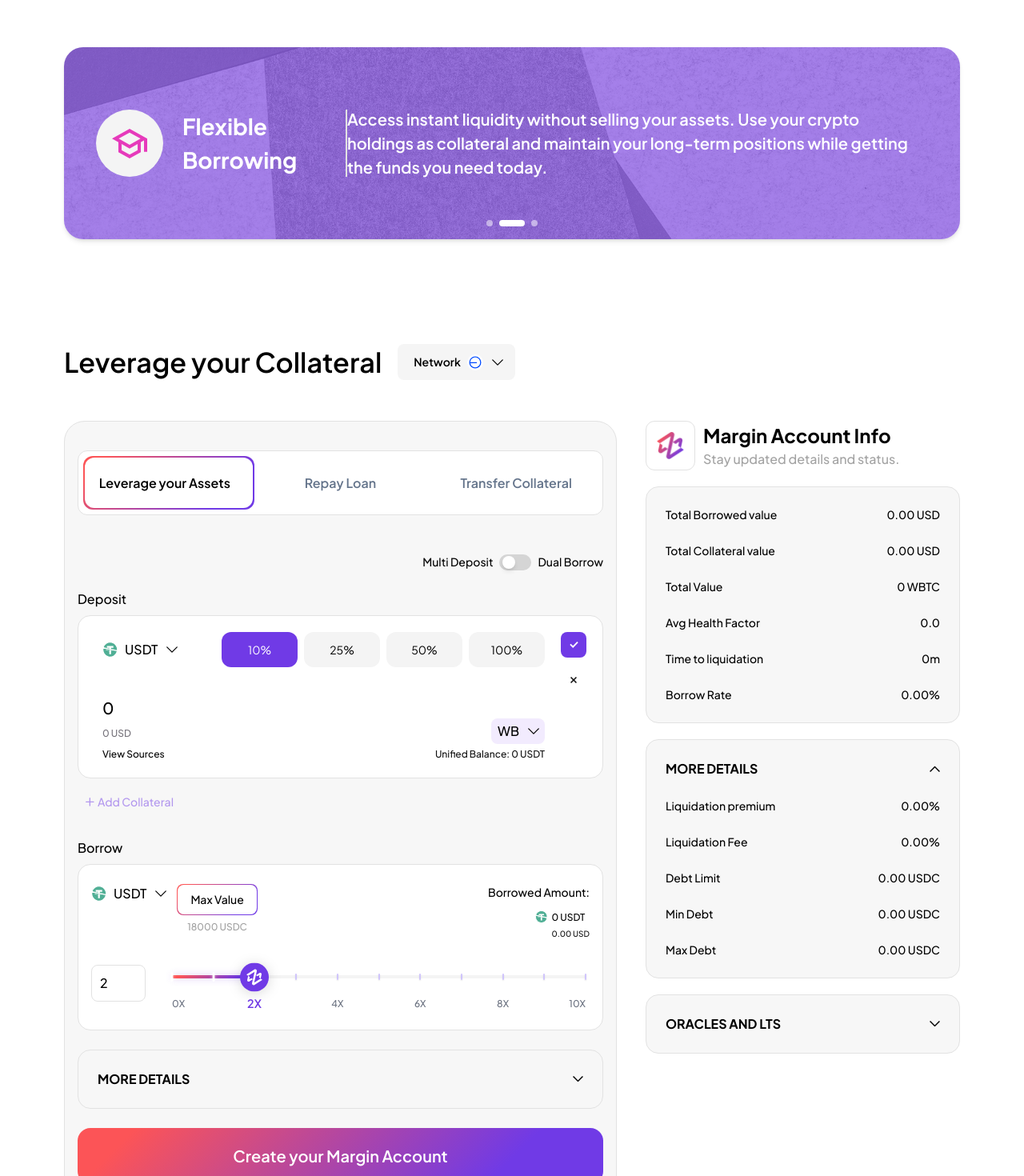
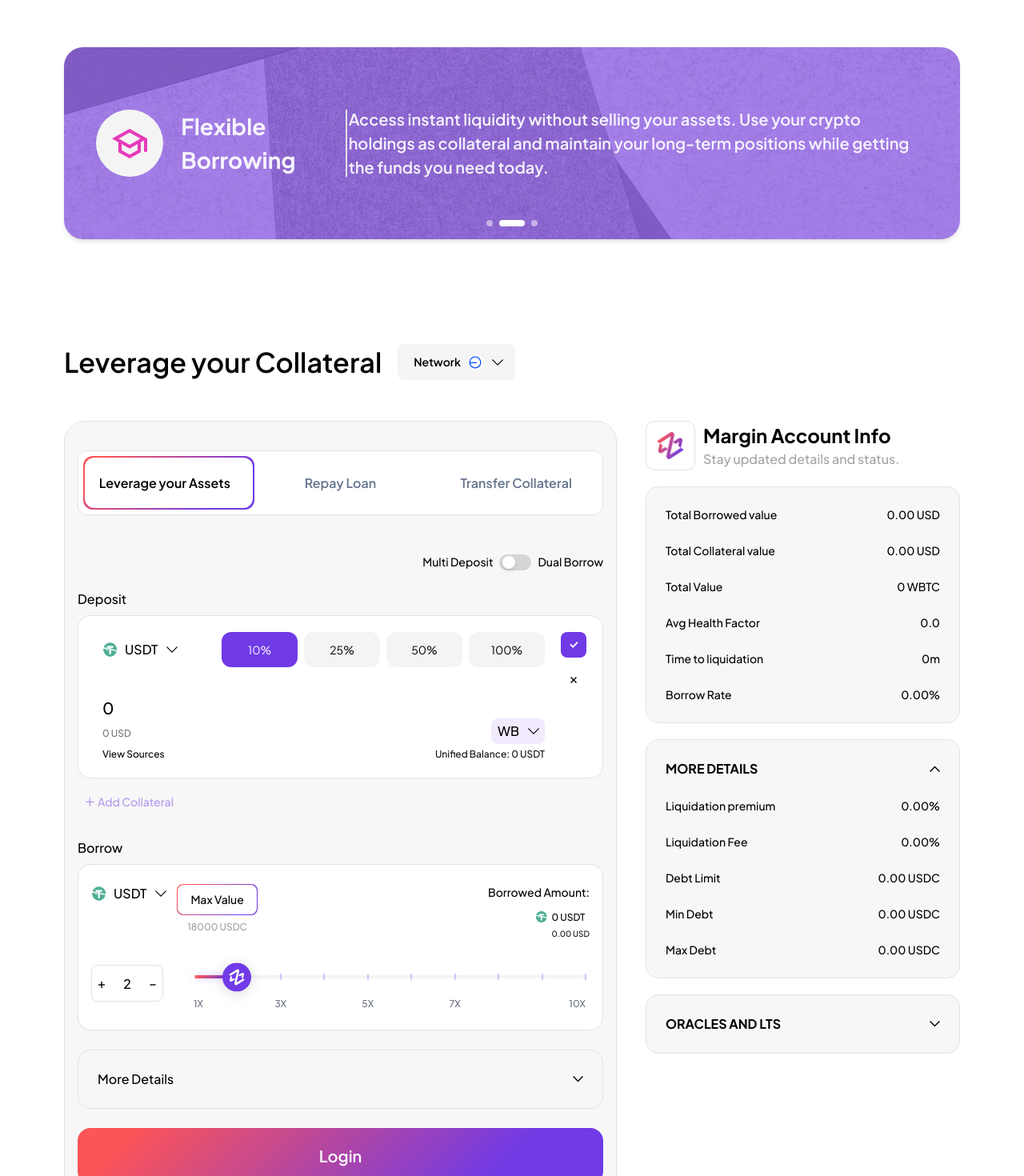
Before and after one commit to vannafinance/Vanna_Web_App, a Next.js app: page /margin in a window 1280 px wide. Shown: the part 100-1570 px from the top of the page at 80% size. Built offline with nearby package versions, Linux system fonts and the light colour scheme.

Commit message:
margin flow ui improvements

```diff
--- a/app/margin/page.tsx
+++ b/app/margin/page.tsx
@@ -21,22 +21,28 @@ import { useCollateralBorrowStore } from "@/store/collateral-borrow-store";
 import { useUserStore } from "@/store/user";
 
 const Margin = () => {
-
   // State to trigger tab switch to Repay Loan
   const [switchToRepayTab, setSwitchToRepayTab] = useState(false);
 
   // Ref for scrolling to LeverageCollateral component
   const leverageCollateralRef = useRef<HTMLDivElement>(null);
 
-  // Scroll to LeverageCollateral when repay is clicked
-  useEffect(() => {
-    if (switchToRepayTab && leverageCollateralRef.current) {
-      // Small delay to ensure tab switch happens first
-      setTimeout(() => {
-        leverageCollateralRef.current?.scrollIntoView({
+  // Common function to scroll to leverage section
+  const scrollToLeverageSection = () => {
+    if (leverageCollateralRef.current) {
+      leverageCollateralRef.current.scrollIntoView({
         behavior: "smooth",
         block: "start",
       });
+    }
+  };
+
+  // Scroll to LeverageCollateral when repay is clicked
+  useEffect(() => {
+    if (switchToRepayTab) {
+      // Small delay to ensure tab switch happens first
+      setTimeout(() => {
+        scrollToLeverageSection();
       }, 100);
     }
   }, [switchToRepayTab]);
@@ -76,7 +82,9 @@ const Margin = () => {
   const debtLimit = useMarginAccountInfoStore((state) => state.debtLimit);
   const minDebt = useMarginAccountInfoStore((state) => state.minDebt);
   const maxDebt = useMarginAccountInfoStore((state) => state.maxDebt);
-  const hasMarginAccount = useMarginAccountInfoStore((state) => state.hasMarginAccount);
+  const hasMarginAccount = useMarginAccountInfoStore(
+    (state) => state.hasMarginAccount
+  );
 
   // Format data for InfoCard component
   const marginAccountInfo = {
@@ -109,7 +117,7 @@ const Margin = () => {
         <Carousel items={carouselItems} autoplayInterval={5000} />
       </motion.section>
 
-      {userAddress &&
+      {userAddress && (
         <motion.section
           className="px-[80px]  w-full h-[405px]"
           initial={{ opacity: 0, y: 30 }}
@@ -117,13 +125,12 @@ const Margin = () => {
           viewport={{ once: true, margin: "-100px" }}
           transition={{ duration: 0.5, ease: "easeOut" }}
         >
-        <div className="h-full w-full border-[1px] flex flex-col justify-center   border-[#E2E2E2] bg-[#F7F7F7] rounded-[24px] ">
-          <div className="grid grid-cols-3 grid-rows-2 gap-x-[20px] gap-y-[0] ">
+            <div className=" border-[1px]   border-[#E2E2E2] bg-[#F7F7F7] rounded-[24px] w-full h-full grid grid-cols-3 grid-rows-2 gap-x-[20px] gap-y-[0] place-items-center ">
               {/* Map through account stats items */}
               {accountStatsItems.map((item, idx) => {
                 return (
                   <motion.article
-                  className="bg-black flex flex-col justify-center  w-full h-full rounded-[24px]  col-span-1 row-span-1 "
+                    className="px-[20px]  flex flex-col justify-center   w-[397.33px] h-[168.5px] rounded-[10px]  col-span-1 row-span-1 "
                     key={idx}
                     initial={{ opacity: 0, y: 20 }}
                     whileInView={{ opacity: 1, y: 0 }}
@@ -134,10 +141,9 @@ const Margin = () => {
                       ease: "easeOut",
                     }}
                   >
-                  <div className="bg-red-500 p-[20px] h-fit rounded-[10px] w-full flex flex-col justify-center items-center gap-[40px]">
                     <div className="w-full h-fit flex items-start gap-[16px] ">
                       <motion.div
-                      className="bg-blue-500 w-[52px] h-[52px] flex flex-col justify-center items-center p-[2.89px] bg-white rounded-[69.33px] flex-shrink-0"
+                        className=" w-[52px] h-[52px] flex flex-col justify-center items-center p-[2.89px] bg-white rounded-[69.33px] flex-shrink-0"
                         initial={{ scale: 0 }}
                         whileInView={{ scale: 1 }}
                         viewport={{ once: true }}
@@ -155,36 +161,35 @@ const Margin = () => {
                           src={item.icon}
                         />
                       </motion.div>
-                    <div className="bg-yellow-500 flex flex-col gap-[32px] w-full ">
-                      <div className="flex flex-col justify-center bg-green-500 w-[289.33px]  text-[20px]  font-semibold">
+                      <div className=" flex flex-col gap-[32px] w-full ">
+                        <div className="flex flex-col justify-center  w-[289.33px]  text-[20px]  font-semibold">
                           {item.name}
                         </div>
                         <motion.div
-                        className="text-[32px] font-bold"
+                          className="text-[32px] font-bold text-neutral-600"
                           initial={{ opacity: 0 }}
                           whileInView={{ opacity: 1 }}
                           viewport={{ once: true }}
                           transition={{ duration: 0.4, delay: idx * 0.1 + 0.3 }}
                         >
                           {item.id === "netHealthFactor" ? "" : "$"}
-                        {hasMarginAccount ? accountStats[item.id as keyof typeof accountStats] ||
-                          "0" : "0"}
+                          {hasMarginAccount
+                            ? accountStats[
+                                item.id as keyof typeof accountStats
+                              ] || "0"
+                            : "0"}
                         </motion.div>
                       </div>
-                    </div>
-
                     </div>
                   </motion.article>
                 );
               })}
             </div>
-        </div>
-      </motion.section>}
+        </motion.section>
+      )}
 
       {/* Main leverage section */}
       <section className=" w-full p-[80px]  flex flex-col gap-[48px]">
-
-
         <motion.section
           className="w-full h-fit  flex flex-col gap-[48px]"
           initial={{ opacity: 0, y: 30 }}
@@ -209,16 +214,16 @@ const Margin = () => {
           </motion.header>
 
           {/* Two column layout: Leverage form and Info card */}
-        <div className="flex gap-[36px]" ref={leverageCollateralRef}>
+          <div className="flex gap-[36px] relative" ref={leverageCollateralRef}>
             {/* Left: Leverage collateral form */}
             <LeverageCollateral
               switchToRepayTab={switchToRepayTab}
               onTabSwitched={() => setSwitchToRepayTab(false)}
             />
 
-          {/* Right: Margin account info card */}
+            {/* Right: Margin account info card - sticky */}
             <motion.aside
-            className="flex flex-col gap-[20px] w-full h-full"
+              className="flex flex-col gap-[20px] w-full h-fit sticky top-[80px] self-start"
               initial={{ opacity: 0, x: 20 }}
               whileInView={{ opacity: 1, x: 0 }}
               viewport={{ once: true }}
@@ -265,12 +270,14 @@ const Margin = () => {
                 expandableSections={[
                   {
                     title: "MORE DETAILS",
+                    headingBold: true,
                     items: marginAccountMoreDetailsItems,
                     defaultExpanded: true,
                     delay: 0.1,
                   },
                   {
                     title: "ORACLES AND LTS",
+                    headingBold: true,
                     items: marginAccountMoreDetailsItems,
                     defaultExpanded: false,
                     delay: 0.2,
@@ -281,8 +288,8 @@ const Margin = () => {
           </div>
         </motion.section>
 
-
         {/* Positions table section */}
+        {userAddress && (
           <motion.section
             className="w-full h-fit "
             initial={{ opacity: 0, y: 30 }}
@@ -292,8 +299,10 @@ const Margin = () => {
           >
             <Positionstable
               onRepayClick={() => setSwitchToRepayTab(true)}
+              onOpenPositionClick={scrollToLeverageSection}
             />
           </motion.section>
+        )}
       </section>
     </main>
   );
--- a/components/margin/borrow-box.tsx
+++ b/components/margin/borrow-box.tsx
@@ -456,16 +456,59 @@ export const BorrowBox = ({
         animate={{ opacity: 1 }}
         transition={{ duration: 0.4, delay: 0.2 }}
       >
-        <div>
-          <input value={leverage}  type="number" min={0} max={maxLeverage} onChange={handleLeverageChange} className=" focus:outline-none bg-white rounded-[8px] border-[1px] border-[#E2E2E2] p-[10px] text-[16px] font-medium" />
+        <div className="flex gap-[2px] items-center bg-white rounded-[8px] border-[1px] border-[#E2E2E2] p-[2px]">
+          {/* + Button */}
+          <motion.button
+            type="button"
+            onClick={() => {
+              if (leverage < maxLeverage) {
+                setLeverage(leverage + 1);
+              }
+            }}
+            disabled={leverage >= maxLeverage}
+            className="w-[20px] h-[40px] flex items-center justify-center rounded-[6px] text-[16px] font-medium disabled:opacity-50 disabled:cursor-not-allowed hover:bg-[#F7F7F7] transition-colors"
+            whileHover={{ scale: leverage < maxLeverage ? 1.05 : 1 }}
+            whileTap={{ scale: leverage < maxLeverage ? 0.95 : 1 }}
+            aria-label="Increase leverage"
+          >
+            +
+          </motion.button>
+
+          {/* Input */}
+          <input
+            value={leverage}
+            type="number"
+            min={1}
+            max={maxLeverage}
+            onChange={handleLeverageChange}
+            className="w-[40px] h-[40px] focus:outline-none bg-transparent p-[10px] text-[16px] font-medium text-center border-0 [appearance:textfield] [&::-webkit-outer-spin-button]:appearance-none [&::-webkit-inner-spin-button]:appearance-none"
+          />
+
+          {/* - Button */}
+          <motion.button
+            type="button"
+            onClick={() => {
+              if (leverage > 0) {
+                setLeverage(leverage - 1);
+              }
+            }}
+            disabled={leverage <= 0}
+            className="w-[20px] h-[40px] flex items-center justify-center rounded-[6px] text-[16px] font-medium disabled:opacity-50 disabled:cursor-not-allowed hover:bg-[#F7F7F7] transition-colors"
+            whileHover={{ scale: leverage > 0 ? 1.05 : 1 }}
+            whileTap={{ scale: leverage > 0 ? 0.95 : 1 }}
+            aria-label="Decrease leverage"
+          >
+            −
+          </motion.button>
         </div>
-        <div className="w-[527px] px-[5px]">
+        <div className="w-[500px] px-[5px]">
           <LeverageSlider
           value={leverage}
           onChange={setLeverage}
           max={maxLeverage}
-          min={0}
+          min={1}
           step={1}
+          markers={[1,3,5,7,10]}
         />
         </div>
 
--- a/components/margin/info-card.tsx
+++ b/components/margin/info-card.tsx
@@ -10,6 +10,7 @@ interface InfoItem {
 
 interface ExpandableSection {
   title: string;
+  headingBold?: boolean;
   items?: InfoItem[];
   defaultExpanded?: boolean;
   delay?: number;
@@ -159,7 +160,7 @@ export const InfoCard = ({
               onClick={() => {
                 toggleExpanded(section.title);
               }}
-              className="items-center cursor-pointer flex justify-between text-[16px] font-bold w-full"
+              className={`items-center cursor-pointer flex justify-between text-[16px] ${section.headingBold ? "font-bold" : "font-medium"} w-full`}
               whileHover={{ scale: 1.02 }}
               whileTap={{ scale: 0.98 }}
               aria-expanded={expandedStates[section.title]}
--- a/components/margin/leverage-assets-tab.tsx
+++ b/components/margin/leverage-assets-tab.tsx
@@ -20,6 +20,7 @@ import Image from "next/image";
 import { useCollateralBorrowStore } from "@/store/collateral-borrow-store";
 import { Radio } from "../ui/radio-button";
 import { useMarginAccountInfoStore } from "@/store/margin-account-info-store";
+import { useUserStore } from "@/store/user";
 
 type Modes = "Deposit" | "Borrow";
 
@@ -38,6 +39,8 @@ export const LeverageAssetsTab = () => {
   const [depositAmount, setDepositAmount] = useState(0);
   const [depositCurrency, setDepositCurrency] = useState("USDT");
   const feesCurrency = "USDT";
+
+  const userAddress = useUserStore((state) => state.address);
 
 
   // Dialogue state - simplified
@@ -528,7 +531,8 @@ export const LeverageAssetsTab = () => {
             showExpandable={true}
             expandableSections={[
               {
-                title: "MORE DETAILS",
+                title: "More Details",
+
                 items: [
                   {
                     id: "platformPoints",
@@ -577,11 +581,12 @@ export const LeverageAssetsTab = () => {
             disabled={false}
             size="large"
             text={
-              hasMarginAccount && !isMBMode
+              !userAddress ? "Login" :
+              hasMarginAccount  && !isMBMode
                 ? "Deposit & Borrow"
                 : hasMarginAccount && isMBMode
                 ? "Borrow"
-                : "Create your Margin Account"
+                :  "Create your Margin Account"
             }
             type="gradient"
             onClick={handleButtonClick}
--- a/components/margin/leverage-collateral.tsx
+++ b/components/margin/leverage-collateral.tsx
@@ -75,6 +75,7 @@ export const LeverageCollateral = ({
         tabs={tabs}
         activeTab={activeTab}
         onTabChange={handleTabChange}
+        type="gradient"
       />
       {/* Tab content */}
       <div className="mt-6">{renderContent()}</div>
--- a/components/margin/positions-table.tsx
+++ b/components/margin/positions-table.tsx
@@ -4,7 +4,8 @@ import Image from "next/image";
 import { Button } from "../ui/button";
 import { useCollateralBorrowStore } from "@/store/collateral-borrow-store";
 import { AnimatedTabs } from "../ui/animated-tabs";
-import { useState } from "react";
+import { useState, useMemo } from "react";
+import { useMarginAccountInfoStore } from "@/store/margin-account-info-store";
 
 const tableRowHeadings = [
   "Collateral Deposited",
@@ -21,11 +22,22 @@ const coinIcons = {
 
 interface PositionstableProps {
   onRepayClick?: () => void;
+  onOpenPositionClick?: () => void;
 }
 
-export const Positionstable = ({ onRepayClick }: PositionstableProps) => {
+export const Positionstable = ({ onRepayClick, onOpenPositionClick }: PositionstableProps) => {
   const positions = useCollateralBorrowStore((state) => state.position);
   const [activeTab, setActiveTab] = useState<string>("currentPositions");
+  const hasMarginAccount = useMarginAccountInfoStore((state) => state.hasMarginAccount);
+
+  // Filter positions based on active tab
+  const filteredPositions = useMemo(() => {
+    if (activeTab === "currentPositions") {
+      return positions.filter((pos) => pos.isOpen === true);
+    } else {
+      return positions.filter((pos) => pos.isOpen === false);
+    }
+  }, [positions, activeTab]);
 
 
   return (
@@ -45,7 +57,7 @@ export const Positionstable = ({ onRepayClick }: PositionstableProps) => {
         <AnimatedTabs type="solid" tabs={[{id:"currentPositions",label:"Current Positions"},{id:"positionsHistory",label:"Positions History"}]} activeTab={activeTab} onTabChange={setActiveTab}/>
       </div>
 
-      <div className="rounded-[12px] w-full">
+      {hasMarginAccount && filteredPositions.length > 0 ? <div className="rounded-[12px] w-full ">
         {/* Table headers */}
         <ul className="flex ">
           {tableRowHeadings.map((item, idx) => {
@@ -66,7 +78,7 @@ export const Positionstable = ({ onRepayClick }: PositionstableProps) => {
 
         {/* Table rows */}
         <div className="flex flex-col gap-[10px]">
-          {positions.map((item, idx) => {
+          {filteredPositions.map((item, idx) => {
             return (
               <motion.div
                 key={item.positionId}
@@ -264,7 +276,16 @@ export const Positionstable = ({ onRepayClick }: PositionstableProps) => {
             );
           })}
         </div>
-      </div>
+      </div>:<div className="w-full h-[402px] bg-[#F7F7F7] border-[1px] border-[#E2E2E2] rounded-[8px] flex flex-col items-center justify-center">
+        <div className="w-fit h-fit">
+          {activeTab === "currentPositions" ? (
+            <Button size="small" type="ghost" text="Open Position" onClick={onOpenPositionClick} disabled={false}/>
+          ) : (
+            <div className="text-[14px] font-medium text-[#76737B]">No positions history available</div>
+          )}
+        </div>
+
+        </div>}
     </div>
   );
 };
--- a/components/ui/button.tsx
+++ b/components/ui/button.tsx
@@ -32,7 +32,7 @@ export const Button = (props: Button) => {
           ? props.disabled
             ? "bg-[#A7A7A7] text-white"
             : "bg-gradient text-white hover:bg-gradient active:bg-gradient"
-          : " disabled:text-[#A7A7A7] text-black hover:text-[#703AE6] focus:text-[#703AE6]"
+          : " disabled:text-[#A7A7A7] text-black hover:bg-[#F1EBFD] hover:text-[#703AE6] active:bg-[#F1EBFD] active:text-[#703AE6] focus:text-[#703AE6]"
       }`}
     >
       {props.text}
--- a/components/ui/carousel.tsx
+++ b/components/ui/carousel.tsx
@@ -1,7 +1,7 @@
 "use client";
 
 import Image from "next/image";
-import { useEffect, useState } from "react";
+import { useEffect, useState, useRef, useCallback } from "react";
 import { motion, AnimatePresence } from "framer-motion";
 
 interface Carousel {
@@ -15,22 +15,39 @@ interface Carousel {
 
 export const Carousel = (props: Carousel) => {
   const [currentIndex, setCurrentIndex] = useState(0);
-  const autoplayInterval = props.autoplayInterval || 5000;
+  const autoplayInterval = props.autoplayInterval || 3000;
+  const intervalRef = useRef<NodeJS.Timeout | null>(null);
+
+  // Simplified autoplay logic
+  const nextSlide = useCallback(() => {
+    setCurrentIndex((prev) => (prev === props.items.length - 1 ? 0 : prev + 1));
+  }, [props.items.length]);
+
+  const startAutoplay = useCallback(() => {
+    stopAutoplay();
+    intervalRef.current = setInterval(nextSlide, autoplayInterval);
+  }, [nextSlide, autoplayInterval]);
+
+  const stopAutoplay = useCallback(() => {
+    if (intervalRef.current) {
+      clearInterval(intervalRef.current);
+      intervalRef.current = null;
+    }
+  }, []);
 
   useEffect(() => {
-    const interval = setInterval(() => {
-      setCurrentIndex((prevIndex) =>
-        prevIndex === props.items.length - 1 ? 0 : prevIndex + 1
-      );
-    }, autoplayInterval);
-
-    return () => clearInterval(interval);
-  }, [props.items.length, autoplayInterval]);
+    startAutoplay();
+    return stopAutoplay;
+  }, [startAutoplay, stopAutoplay]);
 
   const currentItem = props.items[currentIndex];
 
   return (
-    <div className="flex flex-col justify-center items-center shadow-md relative w-full h-[240px] rounded-[24px] bg-[#7B44E1D1] overflow-hidden py-[24px] px-[40px]">
+    <div
+      className="flex flex-col justify-center items-center shadow-md relative w-full h-[240px] rounded-[24px] bg-[#7B44E1D1] overflow-hidden py-[24px] px-[40px]"
+      onMouseEnter={stopAutoplay}
+      onMouseLeave={startAutoplay}
+    >
       <Image
         width={1280}
         height={240}
@@ -39,12 +56,11 @@ export const Carousel = (props: Carousel) => {
         className="absolute inset-0 w-full h-full opacity-18 object-cover"
       />
       <div
-        className="relative z-10 w-full  h-fit  flex  justify-between items-center"
+        className="relative z-10 w-full h-fit flex justify-between items-center"
         role="region"
         aria-label="Carousel"
         aria-live="polite"
       >
-        <AnimatePresence mode="wait">
         <div className="w-fit h-fit flex gap-[24px]">
           <div className="w-[84px] h-[84px] p-[12px] bg-[#F4F4F4] rounded-full flex flex-col justify-center items-center">
             <svg
@@ -61,15 +77,33 @@ export const Carousel = (props: Carousel) => {
             </svg>
           </div>
 
-            <div className="text-white font-bold text-[28px] w-[204px] h-[70px]">
+          <AnimatePresence mode="wait">
+            <motion.div
+              key={currentIndex}
+              className="text-white font-bold text-[28px] w-[204px] h-[70px]"
+              initial={{ opacity: 0, x: -20 }}
+              animate={{ opacity: 1, x: 0 }}
+              exit={{ opacity: 0, x: 20 }}
+              transition={{ duration: 0.4, ease: "easeInOut" }}
+            >
               {currentItem.title}
-            </div>
+            </motion.div>
+          </AnimatePresence>
         </div>
 
-          <div className="h-[84px] border-[1px]  border-[#E2E2E2] rotate-[-90]" />
-          <div className="text-[20px] text-white font-semibold w-[728px]">
+        <div className="h-[84px] border-[1px] border-[#E2E2E2] rotate-[-90]" />
+
+        <AnimatePresence mode="wait">
+          <motion.div
+            key={currentIndex}
+            className="text-[20px] text-white font-semibold w-[728px]"
+            initial={{ opacity: 0, x: 20 }}
+            animate={{ opacity: 1, x: 0 }}
+            exit={{ opacity: 0, x: -20 }}
+            transition={{ duration: 0.4, ease: "easeInOut" }}
+          >
             {currentItem.description}
-          </div>
+          </motion.div>
         </AnimatePresence>
       </div>
       {/* Carousel indicators */}
@@ -83,7 +117,7 @@ export const Carousel = (props: Carousel) => {
             key={index}
             type="button"
             onClick={() => setCurrentIndex(index)}
-            className={`w-2 h-2 rounded-full transition-all ${
+            className={`w-2 h-2 rounded-full transition-all cursor-pointer ${
               index === currentIndex ? "bg-white w-8" : "bg-white/50"
             }`}
             aria-label={`Go to slide ${index + 1}: ${item.title}`}
```
Also changed, not shown: components/navbar.tsx (+15 -9 lines). Lines whose indentation alone changed are shown as unchanged.
